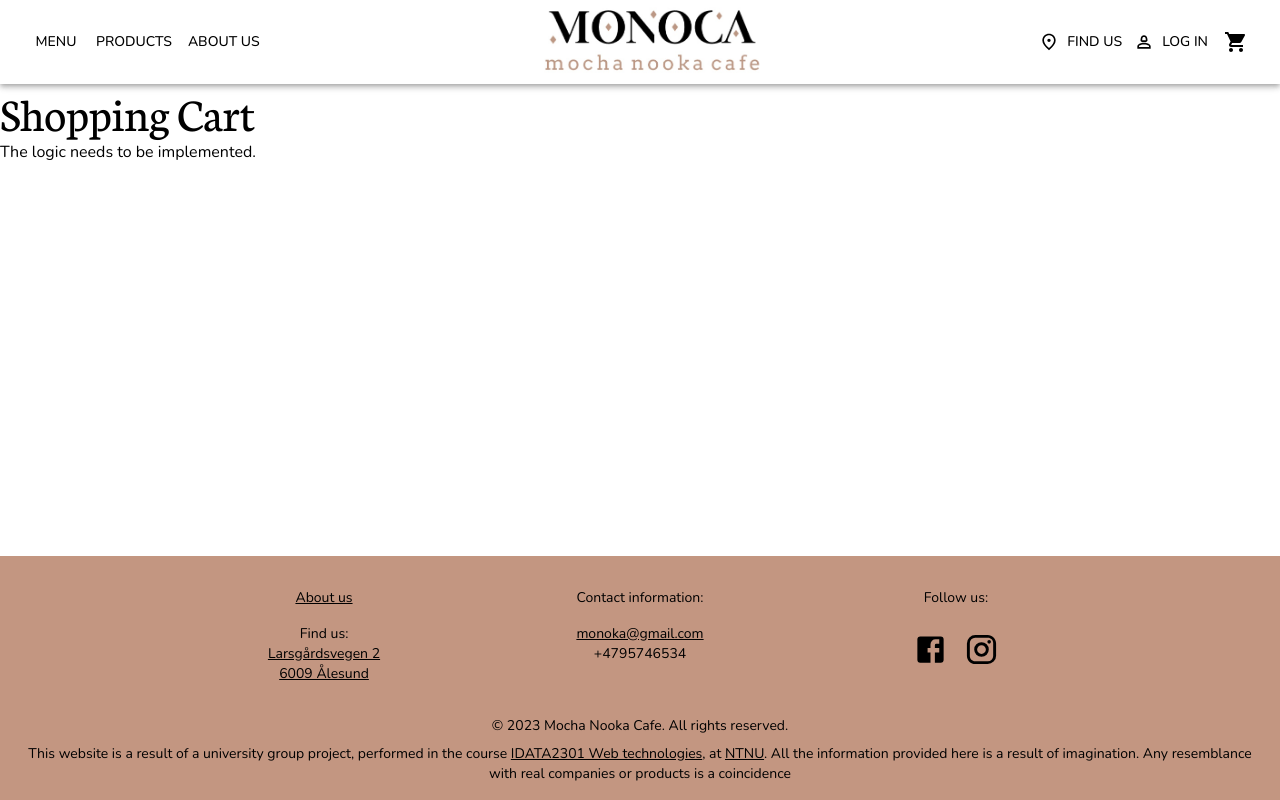
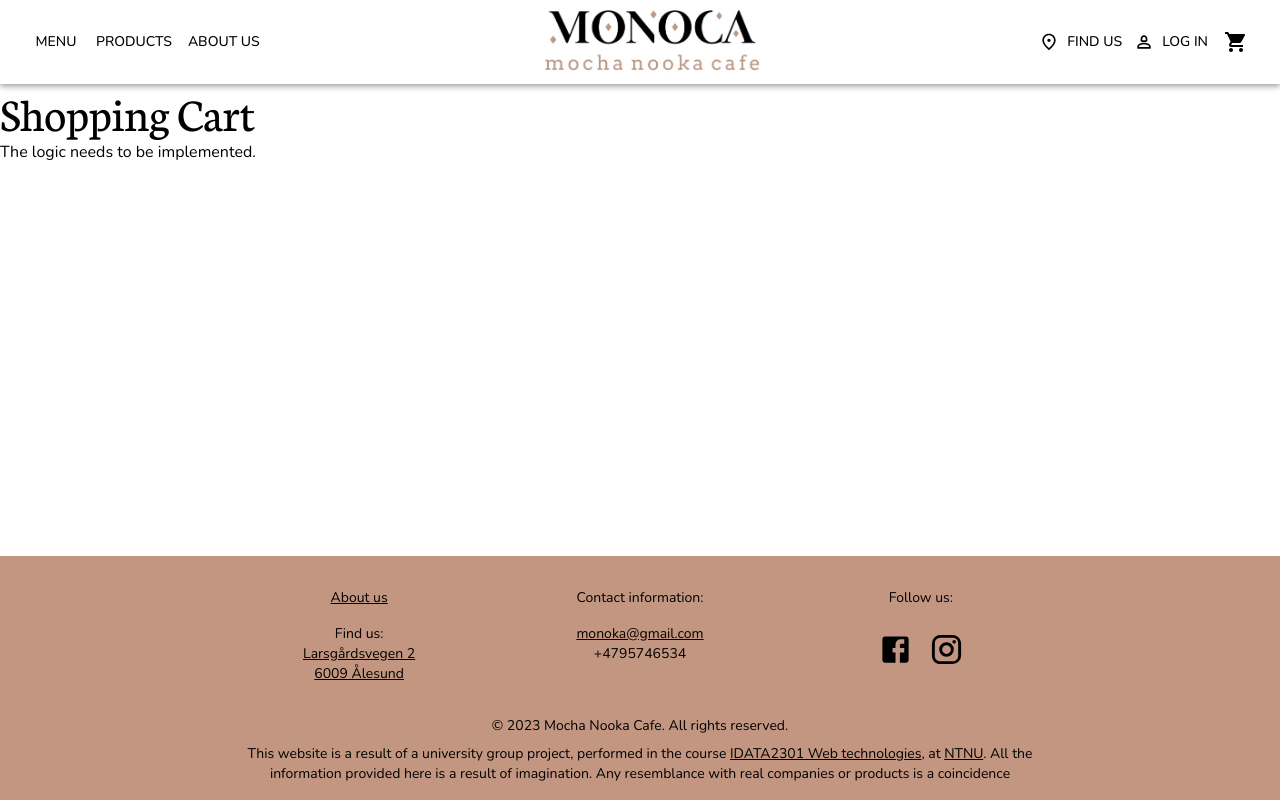
Before and after one commit to ivannakolesnyk/ivannakolesnyk.github.io, a React (Create React App) app in the folder webshop-frontend/: page /shoppingcart in a window 1280 px wide. Built offline with nearby package versions, Linux system fonts and the light colour scheme.

Commit message:
Update Footer.jsx
Improved the grid sizing in the footer

```diff
--- a/webshop-frontend/src/components/Footer.jsx
+++ b/webshop-frontend/src/components/Footer.jsx
@@ -27,8 +27,8 @@ const Footer = () => {
         justifyContent: "center",
       }}
     >
-      <Grid item xs={1.5}></Grid>
-      <Grid item xs={3}>
+      <Grid item xs={2}></Grid>
+      <Grid item xs={8 / 3}>
         <Typography variant="body2" align="center" sx={{ mb: 2 }}>
           <Link component={Link} to="/about" color="inherit">
             About us
@@ -42,7 +42,7 @@ const Footer = () => {
           </Link>
         </Typography>
       </Grid>
-      <Grid item xs={3}>
+      <Grid item xs={8 / 3}>
         <Typography variant="body2" align="center" sx={{ mb: 2 }}>
           Contact information:
         </Typography>
@@ -54,7 +54,7 @@ const Footer = () => {
           +4795746534
         </Typography>
       </Grid>
-      <Grid item xs={3}>
+      <Grid item xs={8 / 3}>
         <Typography variant="body2" align="center" sx={{ mb: 2 }}>
           Follow us:
         </Typography>
@@ -77,8 +77,9 @@ const Footer = () => {
           </IconButton>
         </Typography>
       </Grid>
-      <Grid item xs={1.5}></Grid>
-      <Grid item xs={12}>
+      <Grid item xs={2}></Grid>
+      <Grid item xs={2}></Grid>
+      <Grid item xs={8}>
         <Typography variant="body2" align="center">
           © {new Date().getFullYear()} Mocha Nooka Cafe. All rights reserved.
         </Typography>
@@ -106,6 +107,7 @@ const Footer = () => {
           resemblance with real companies or products is a coincidence
         </Typography>
       </Grid>
+      <Grid item xs={2}></Grid>
     </Grid>
   );
 };
```
